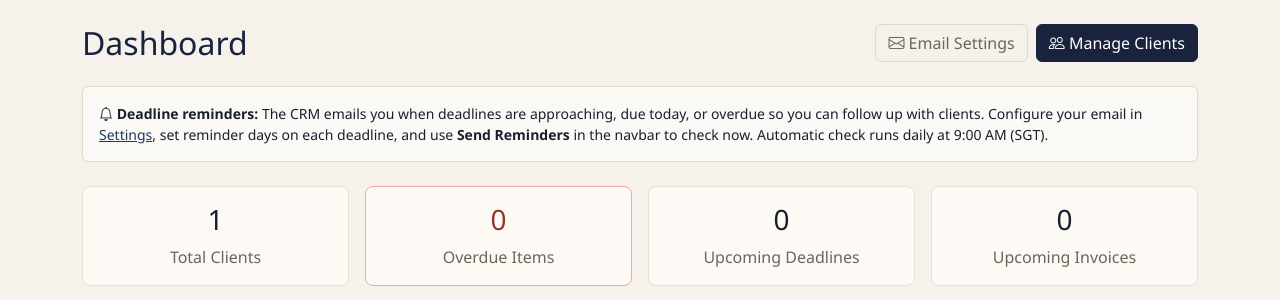
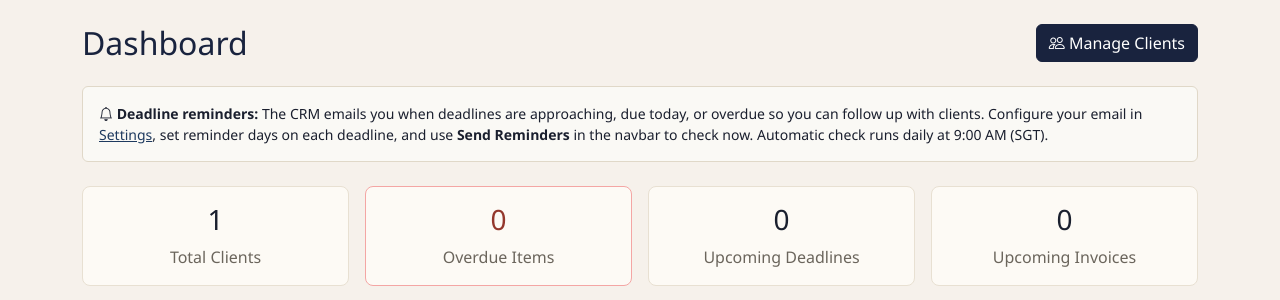
Before and after one commit to kelvinch8/astutecorp-crm, a Flask app: page / in a window 1280 px wide. Shown: the part 72-372 px from the top of the page. Run offline with Flask 3, Linux system fonts and the light colour scheme; a user stored in the database is signed in; data comes from the database, SQL or seed files in the repository; data that the repository does not hold is empty; some libraries are stand-ins or nearby versions.

Commit message:
Remove duplicate Email Settings button from the dashboard.

```diff
--- a/templates/dashboard.html
+++ b/templates/dashboard.html
@@ -6,9 +6,6 @@
 <div class="page-header mb-4">
     <h2 class="mb-0">Dashboard</h2>
     <div class="page-actions">
-        <a href="{{ url_for('settings') }}" class="btn btn-outline-secondary">
-            <i class="bi bi-envelope"></i> <span class="d-none d-sm-inline">Email </span>Settings
-        </a>
         <a href="{{ url_for('clients_list') }}" class="btn btn-primary">
             <i class="bi bi-people"></i> Manage Clients
         </a>
```
